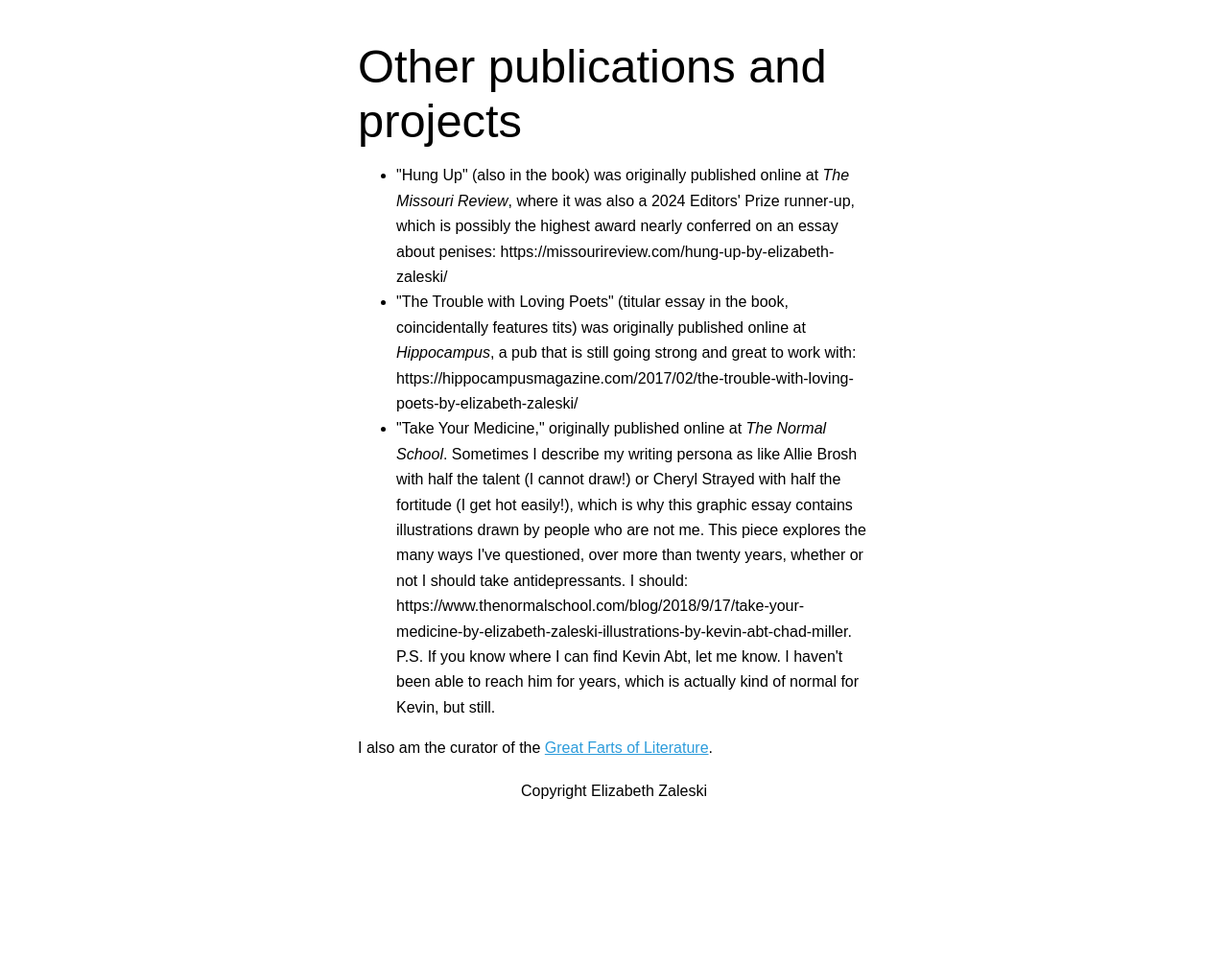
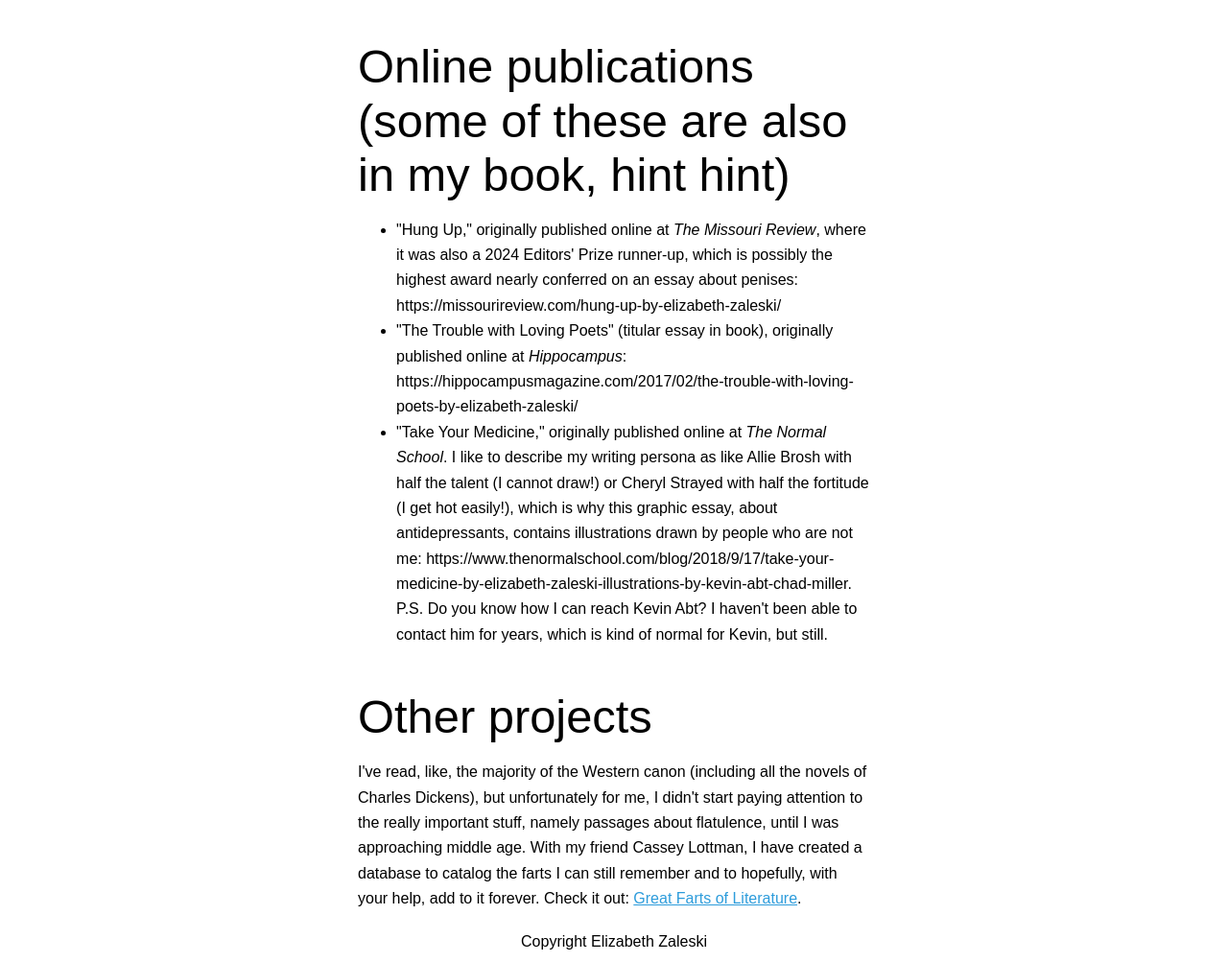
Before and after one commit to clottman/elizabethzaleski, an Eleventy site: page pubs.md in a window 1280 px wide. Shown: the part 67-1070 px from the top of the page at 96% size. Before the commit the page ends 913 px from the top, so only its background shows below. Built offline with nearby package versions, Linux system fonts and the light colour scheme; Eleventy itself is replaced by a stand-in of ours; files that its build step writes are made by us from their sources; files whose address does not match are found by name; a web font is replaced by a local one; what eleventy-auto-cache-buster would draw is missing.

Commit message:
Update pubs.md

```diff
--- a/pubs.md
+++ b/pubs.md
@@ -3,11 +3,12 @@ title: Other publications and projects
 layout: default.njk
 ---
 
-# Other publications and projects
+# Online publications (some of these are also in my book, hint hint)
 
-- "Hung Up" (also in the book) was originally published online at <i> The Missouri Review</i>, where it was also a 2024 Editors' Prize runner-up, which is possibly the highest award nearly conferred on an essay about penises: https://missourireview.com/hung-up-by-elizabeth-zaleski/
-- "The Trouble with Loving Poets" (titular essay in the book, coincidentally features tits) was originally published online at <i>Hippocampus</i>, a pub that is still going strong and great to work with: https://hippocampusmagazine.com/2017/02/the-trouble-with-loving-poets-by-elizabeth-zaleski/
-- "Take Your Medicine," originally published online at <i>The Normal School</i>. Sometimes I describe my writing persona as like Allie Brosh with half the talent (I cannot draw!) or Cheryl Strayed with half the fortitude (I get hot easily!), which is why this graphic essay contains illustrations drawn by people who are not me. This piece explores the many ways I've questioned, over more than twenty years, whether or not I should take antidepressants. I should: https://www.thenormalschool.com/blog/2018/9/17/take-your-medicine-by-elizabeth-zaleski-illustrations-by-kevin-abt-chad-miller. P.S. If you know where I can find Kevin Abt, let me know. I haven't been able to reach him for years, which is actually kind of normal for Kevin, but still.
+- "Hung Up," originally published online at <i> The Missouri Review</i>, where it was also a 2024 Editors' Prize runner-up, which is possibly the highest award nearly conferred on an essay about penises: https://missourireview.com/hung-up-by-elizabeth-zaleski/
+- "The Trouble with Loving Poets" (titular essay in book), originally published online at <i>Hippocampus</i>: https://hippocampusmagazine.com/2017/02/the-trouble-with-loving-poets-by-elizabeth-zaleski/
+- "Take Your Medicine," originally published online at <i>The Normal School</i>. I like to describe my writing persona as like Allie Brosh with half the talent (I cannot draw!) or Cheryl Strayed with half the fortitude (I get hot easily!), which is why this graphic essay, about antidepressants, contains illustrations drawn by people who are not me: https://www.thenormalschool.com/blog/2018/9/17/take-your-medicine-by-elizabeth-zaleski-illustrations-by-kevin-abt-chad-miller. P.S. Do you know how I can reach Kevin Abt? I haven't been able to contact him for years, which is kind of normal for Kevin, but still.
 
+# Other projects
 
-I also am the curator of the <a href="https://greatfartsofliterature.com/">Great Farts of Literature</a>.
+I've read, like, the majority of the Western canon (including all the novels of Charles Dickens), but unfortunately for me, I didn't start paying attention to the really important stuff, namely passages about flatulence, until I was approaching middle age. With my friend Cassey Lottman, I have created a database to catalog the farts I can still remember and to hopefully, with your help, add to it forever. Check it out: <a href="https://greatfartsofliterature.com/">Great Farts of Literature</a>.
```
